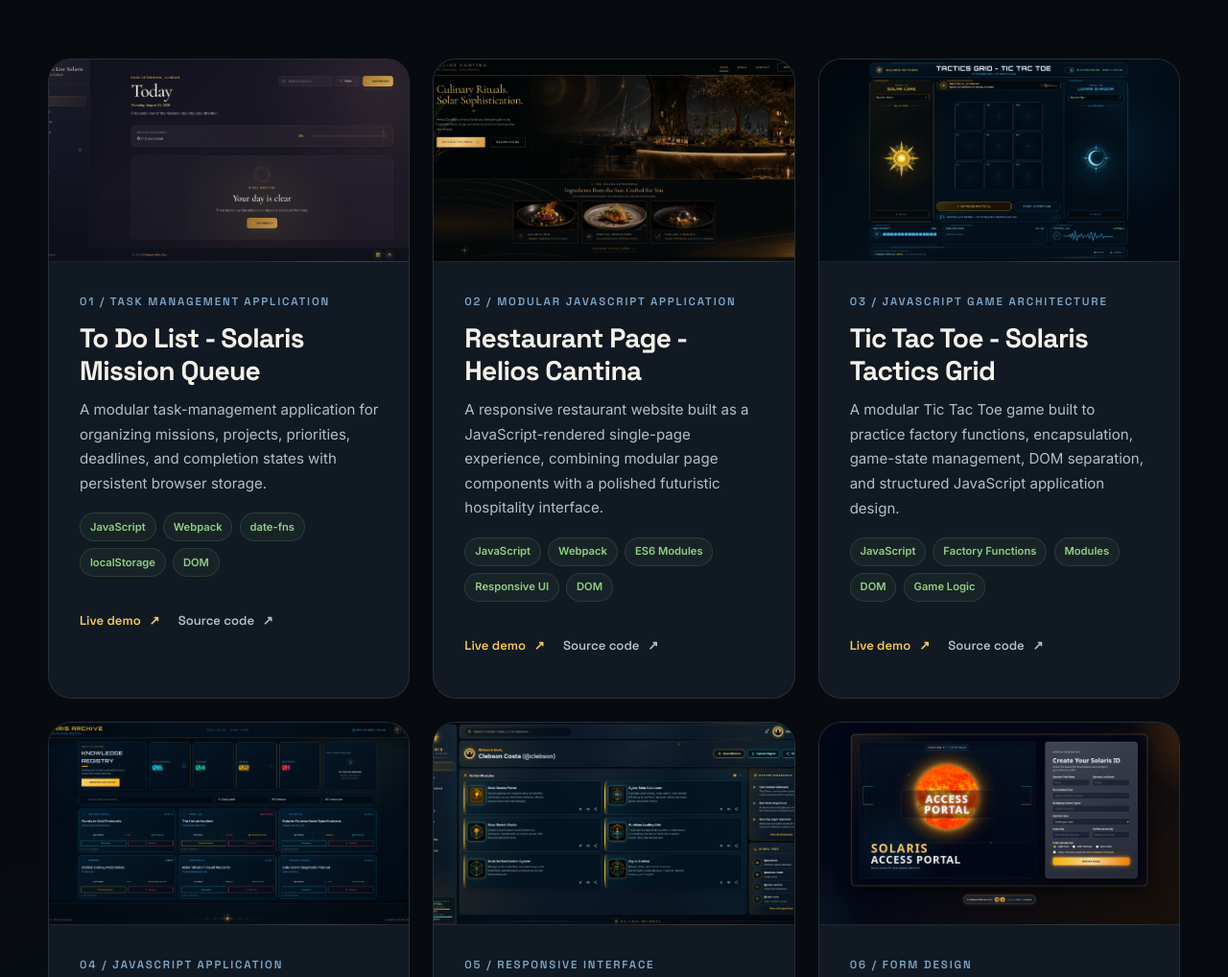
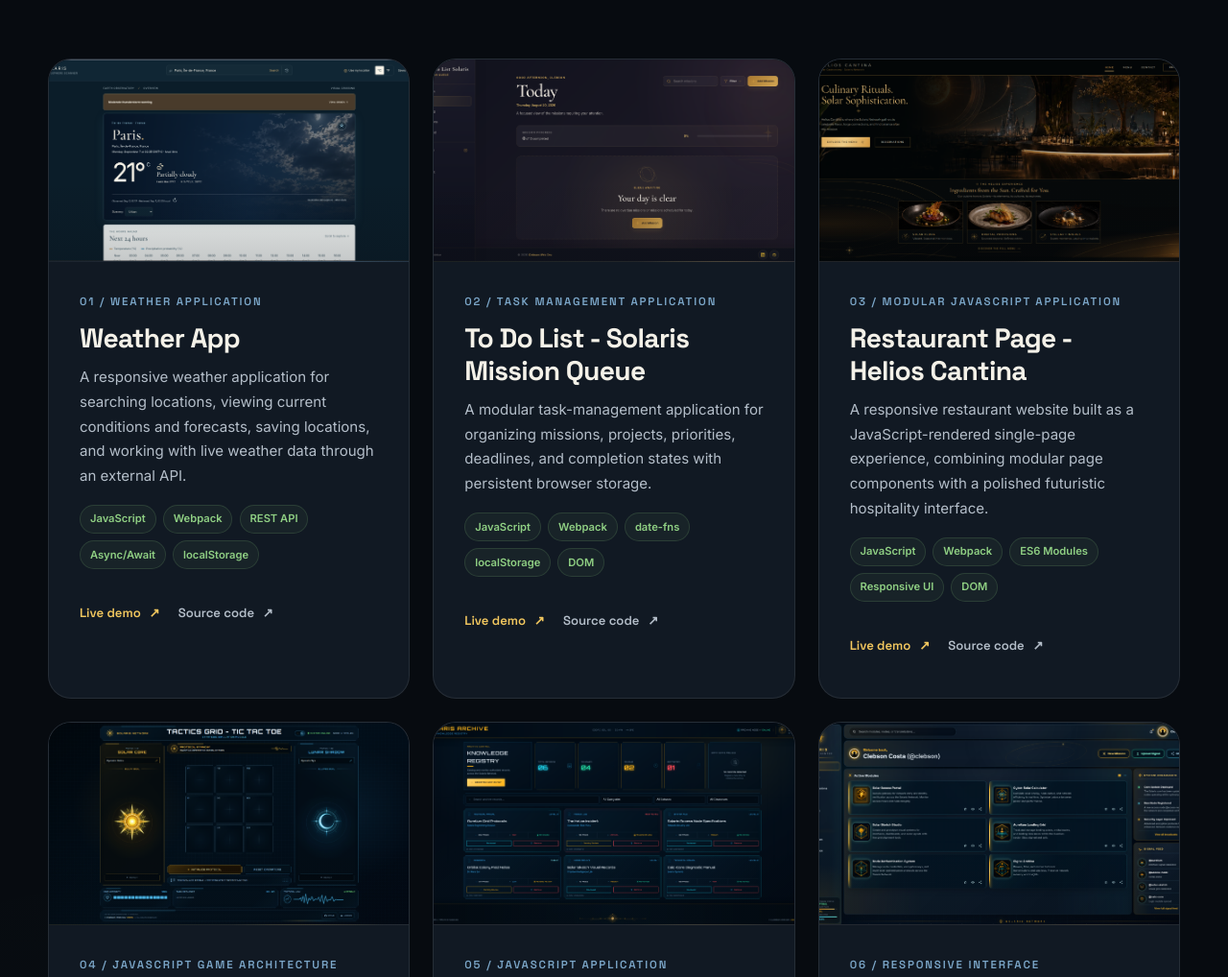
Before and after one commit to progritit/Portfolio, a plain HTML site: page index.html in a window 1280 px wide. Shown: the part 2717-3735 px from the top of the page at 96% size. Drawn offline with Linux system fonts and the light colour scheme.

Commit message:
Add Weather App to portfolio

```diff
--- a/index.html
+++ b/index.html
@@ -236,6 +236,87 @@
         </header>
 
         <div class="project-grid">
+          <!-- WEATHER APP -->
+          <article class="project-card">
+            <div class="project-media weather-preview">
+              <img
+                class="project-preview-image"
+                src="assets/app_previews/weather_preview.png"
+                alt="Weather App interface showing current conditions and weather forecasts"
+                width="1200"
+                height="675"
+                loading="lazy"
+              />
+
+              <!-- CSS fallback -->
+              <div class="weather-fallback" aria-hidden="true">
+                <div class="weather-atmosphere"></div>
+
+                <div class="weather-fallback-panel">
+                  <div class="weather-fallback-header">
+                    <span></span>
+                    <span></span>
+                  </div>
+
+                  <div class="weather-fallback-current">
+                    <div class="weather-fallback-icon">
+                      <span class="weather-fallback-sun"></span>
+                      <span class="weather-fallback-cloud"></span>
+                    </div>
+
+                    <strong>24°</strong>
+                  </div>
+
+                  <div class="weather-fallback-lines">
+                    <span></span>
+                    <span></span>
+                    <span></span>
+                  </div>
+                </div>
+              </div>
+            </div>
+
+            <div class="project-info">
+              <p class="project-number">01 / Weather application</p>
+
+              <h3>Weather App</h3>
+
+              <p>
+                A responsive weather application for searching locations, viewing
+                current conditions and forecasts, saving locations, and working
+                with live weather data through an external API.
+              </p>
+
+              <ul class="tags" aria-label="Technologies used">
+                <li>JavaScript</li>
+                <li>Webpack</li>
+                <li>REST API</li>
+                <li>Async/Await</li>
+                <li>localStorage</li>
+              </ul>
+
+              <div class="project-actions">
+                <a
+                  class="project-link"
+                  href="https://progritit.github.io/weather_app/"
+                  target="_blank"
+                  rel="noopener noreferrer"
+                >
+                  Live demo <span aria-hidden="true">↗</span>
+                </a>
+
+                <a
+                  class="project-link project-link-secondary"
+                  href="https://github.com/progritit/weather_app"
+                  target="_blank"
+                  rel="noopener noreferrer"
+                >
+                  Source code <span aria-hidden="true">↗</span>
+                </a>
+              </div>
+            </div>
+          </article>
+
           <!-- TO DO LIST -->
           <article class="project-card">
             <div class="project-media todo-preview">
@@ -271,7 +352,7 @@
             </div>
 
             <div class="project-info">
-              <p class="project-number">01 / Task management application</p>
+              <p class="project-number">02 / Task management application</p>
               <h3>To Do List - Solaris Mission Queue</h3>
               <p>
                 A modular task-management application for organizing missions,
@@ -323,7 +404,7 @@
             </div>
 
             <div class="project-info">
-              <p class="project-number">02 / Modular JavaScript application</p>
+              <p class="project-number">03 / Modular JavaScript application</p>
               <h3>Restaurant Page - Helios Cantina</h3>
               <p>
                 A responsive restaurant website built as a JavaScript-rendered
@@ -376,7 +457,7 @@
             </div>
 
             <div class="project-info">
-              <p class="project-number">03 / JavaScript game architecture</p>
+              <p class="project-number">04 / JavaScript game architecture</p>
               <h3>Tic Tac Toe - Solaris Tactics Grid</h3>
               <p>
                 A modular Tic Tac Toe game built to practice factory functions,
@@ -417,7 +498,7 @@
               </div>
             </div>
             <div class="project-info">
-              <p class="project-number">04 / JavaScript application</p>
+              <p class="project-number">05 / JavaScript application</p>
               <h3>Library App — Solaris Archive</h3>
               <p>
                 A personal library manager built to practise objects, arrays, DOM rendering,
@@ -454,7 +535,7 @@
               </div>
             </div>
             <div class="project-info">
-              <p class="project-number">05 / Responsive interface</p>
+              <p class="project-number">06 / Responsive interface</p>
               <h3>Dashboard — Solaris Command Center</h3>
               <p>
                 A responsive admin dashboard focused on CSS Grid, layout structure,
@@ -488,7 +569,7 @@
               </div>
             </div>
             <div class="project-info">
-              <p class="project-number">06 / Form design</p>
+              <p class="project-number">07 / Form design</p>
               <h3>Solaris Access Portal</h3>
               <p>
                 A polished responsive form exploring structure, hierarchy, custom assets,
@@ -523,7 +604,7 @@
               </div>
             </div>
             <div class="project-info">
-              <p class="project-number">07 / JavaScript logic</p>
+              <p class="project-number">08 / JavaScript logic</p>
               <h3>Cyber-Solar Calculator</h3>
               <p>
                 A browser calculator built to practise functions, operator logic, DOM
@@ -557,7 +638,7 @@
               </div>
             </div>
             <div class="project-info">
-              <p class="project-number">08 / Interactive game</p>
+              <p class="project-number">09 / Interactive game</p>
               <h3>Rock Paper Scissors</h3>
               <p>
                 A browser game for practising functions, conditionals, DOM manipulation,
@@ -591,7 +672,7 @@
               </div>
             </div>
             <div class="project-info">
-              <p class="project-number">09 / DOM application</p>
+              <p class="project-number">10 / DOM application</p>
               <h3>Etch-a-Sketch</h3>
               <p>
                 A dynamic drawing grid focused on element creation, loops, pointer input,
@@ -626,7 +707,7 @@
               </div>
             </div>
             <div class="project-info">
-              <p class="project-number">10 / Layout foundations</p>
+              <p class="project-number">11 / Layout foundations</p>
               <h3>TOP Landing Page Project</h3>
               <p>
                 A responsive landing page focused on semantic structure, Flexbox, spacing,
--- a/styles.css
+++ b/styles.css
@@ -1068,6 +1068,168 @@ p {
   opacity: 0.45;
 }
 
+.weather-preview {
+  display: grid;
+  place-items: center;
+  background:
+    radial-gradient(
+      circle at 76% 22%,
+      rgba(124, 167, 201, 0.34),
+      transparent 30%
+    ),
+    radial-gradient(
+      circle at 16% 82%,
+      rgba(91, 228, 155, 0.1),
+      transparent 34%
+    ),
+    linear-gradient(
+      135deg,
+      rgba(7, 15, 25, 0.98),
+      rgba(20, 45, 68, 0.96)
+    );
+}
+
+.weather-fallback {
+  width: min(82%, 15rem);
+  position: relative;
+  display: grid;
+  place-items: center;
+}
+
+.weather-atmosphere {
+  width: 8rem;
+  height: 8rem;
+  position: absolute;
+  top: 50%;
+  left: 50%;
+  border: 1px solid rgba(124, 167, 201, 0.2);
+  border-radius: 50%;
+  transform: translate(-50%, -50%);
+}
+
+.weather-atmosphere::before {
+  content: "";
+  position: absolute;
+  inset: 1rem;
+  border: 1px dashed rgba(243, 200, 95, 0.16);
+  border-radius: 50%;
+}
+
+.weather-fallback-panel {
+  width: 100%;
+  position: relative;
+  padding: 1rem;
+  border: 1px solid rgba(124, 167, 201, 0.3);
+  border-radius: 0.9rem;
+  background: rgba(7, 11, 16, 0.76);
+  box-shadow: 0 18px 38px rgba(0, 0, 0, 0.28);
+  backdrop-filter: blur(8px);
+}
+
+.weather-fallback-header {
+  display: flex;
+  justify-content: space-between;
+  margin-bottom: 0.8rem;
+}
+
+.weather-fallback-header span {
+  width: 34%;
+  height: 0.35rem;
+  border-radius: 999px;
+  background: rgba(244, 241, 232, 0.24);
+}
+
+.weather-fallback-header span:last-child {
+  width: 18%;
+  background: rgba(243, 200, 95, 0.5);
+}
+
+.weather-fallback-current {
+  display: flex;
+  align-items: center;
+  justify-content: space-between;
+  min-height: 3.5rem;
+}
+
+.weather-fallback-current strong {
+  color: var(--text-primary);
+  font-family: var(--font-display);
+  font-size: 2rem;
+  font-weight: 600;
+}
+
+.weather-fallback-icon {
+  width: 3.5rem;
+  height: 3rem;
+  position: relative;
+}
+
+.weather-fallback-sun {
+  width: 2rem;
+  height: 2rem;
+  position: absolute;
+  top: 0;
+  right: 0;
+  border-radius: 50%;
+  background: var(--solar-gold);
+  box-shadow: 0 0 18px rgba(243, 200, 95, 0.25);
+}
+
+.weather-fallback-cloud {
+  width: 2.8rem;
+  height: 1rem;
+  position: absolute;
+  bottom: 0.25rem;
+  left: 0;
+  border-radius: 999px;
+  background: var(--cool-accent);
+}
+
+.weather-fallback-cloud::before,
+.weather-fallback-cloud::after {
+  content: "";
+  position: absolute;
+  bottom: 0;
+  border-radius: 50%;
+  background: inherit;
+}
+
+.weather-fallback-cloud::before {
+  width: 1.4rem;
+  height: 1.4rem;
+  left: 0.45rem;
+}
+
+.weather-fallback-cloud::after {
+  width: 1.1rem;
+  height: 1.1rem;
+  right: 0.4rem;
+}
+
+.weather-fallback-lines {
+  display: grid;
+  grid-template-columns: repeat(3, 1fr);
+  gap: 0.4rem;
+  margin-top: 0.8rem;
+}
+
+.weather-fallback-lines span {
+  height: 1.25rem;
+  border: 1px solid rgba(124, 167, 201, 0.16);
+  border-radius: 0.4rem;
+  background: rgba(124, 167, 201, 0.07);
+}
+
+.weather-fallback-lines span:nth-child(2) {
+  border-color: rgba(243, 200, 95, 0.18);
+  background: rgba(243, 200, 95, 0.06);
+}
+
+.weather-fallback-lines span:nth-child(3) {
+  border-color: rgba(143, 207, 131, 0.16);
+  background: rgba(143, 207, 131, 0.06);
+}
+
 .fallback-visual {
   position: absolute;
   inset: 0;
```
Also changed, not shown: assets/app_previews/weather_preview.png (added).
